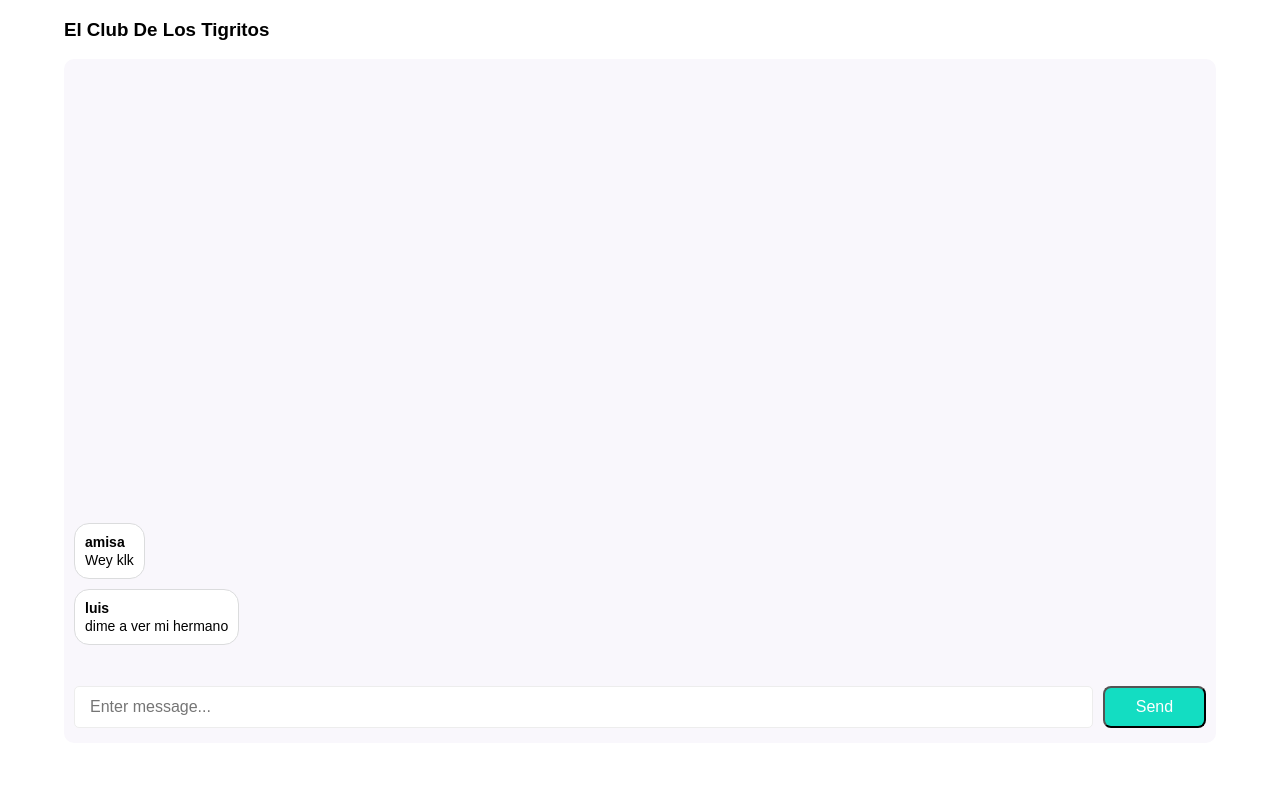
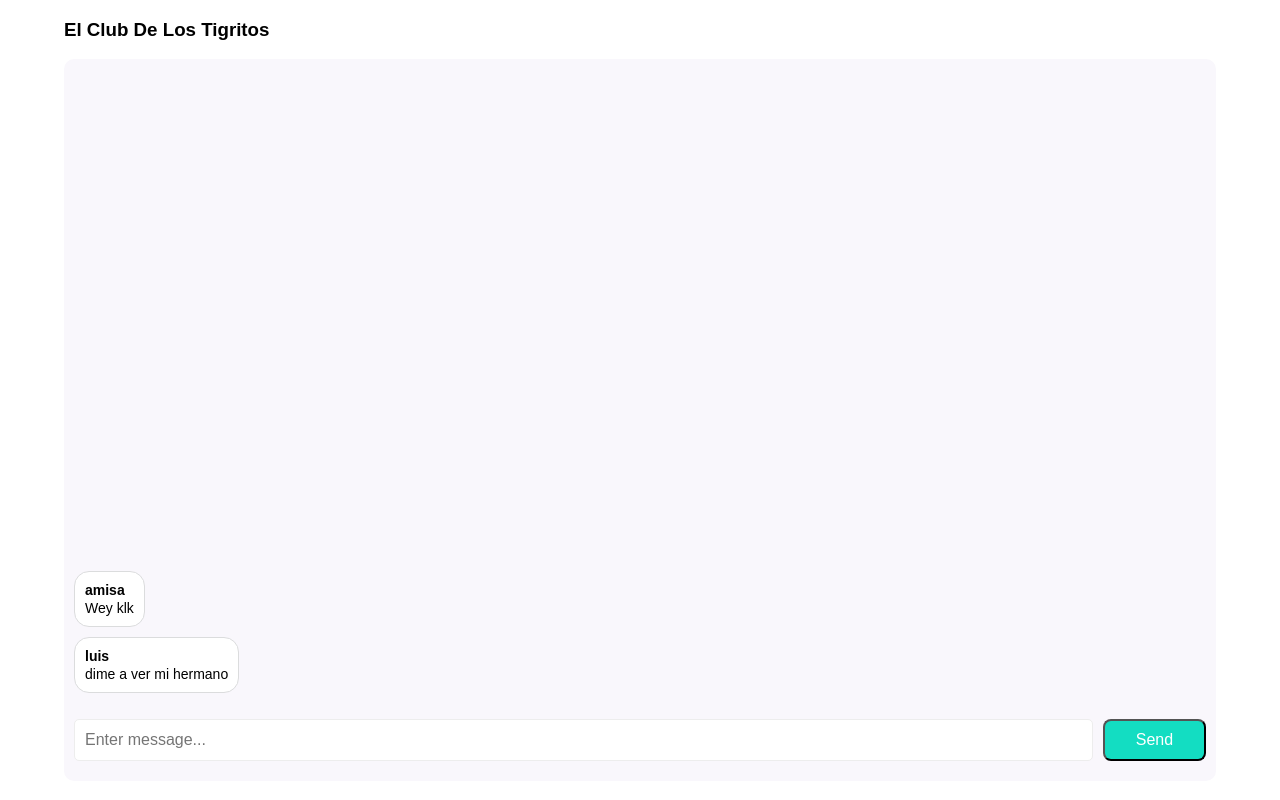
Before and after one commit to eliezer15/chat, a website: page index.html in a window 1280 px wide. Drawn offline with nearby package versions, Linux system fonts and the light colour scheme; no server answers.

Commit message:
minor update

```diff
--- a/public/main.css
+++ b/public/main.css
@@ -13,13 +13,13 @@ body {
     background: #f9f7fc;
     border-radius: 10px;
     width: 100%;
-    height: 90%;
+    height: 95%;
     display: flex;
     flex-direction: column;
 }
 
 #chat_messages {
-    padding: 0px 10px 10px 10px;
+    padding: 0px 10px;
     height: 90%;
     overflow-y: scroll;
     display: flex;
@@ -49,7 +49,7 @@ body {
 }
 
 #chat_form {
-    margin: 15px 10px;
+    margin: 10px 10px;
     display: grid;
     grid-template-columns: 18fr 2fr;
 }
@@ -57,7 +57,7 @@ body {
     border-radius: 5px;
     border: 1px solid #ededed;
     height: 20px;
-    padding: 10px 15px;
+    padding: 10px 10px;
     font-size: 16px;
 }
 
```
